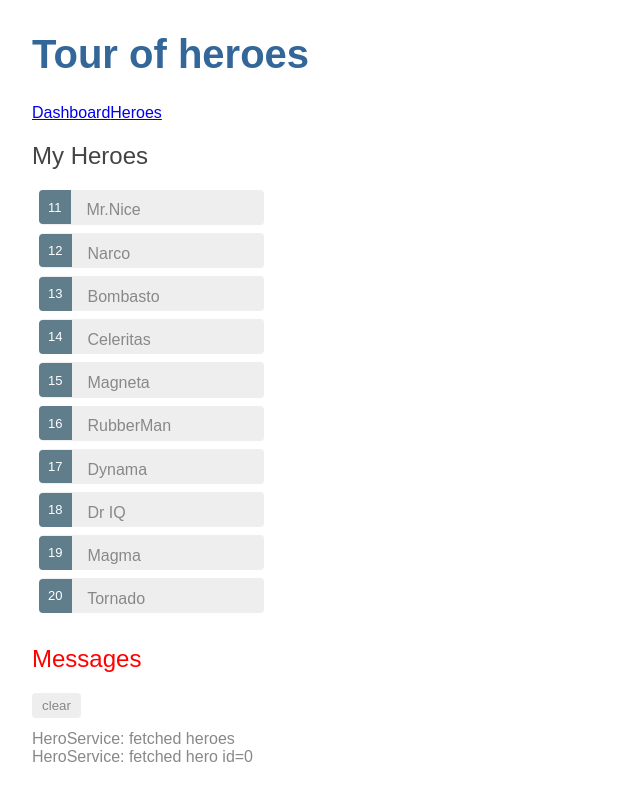
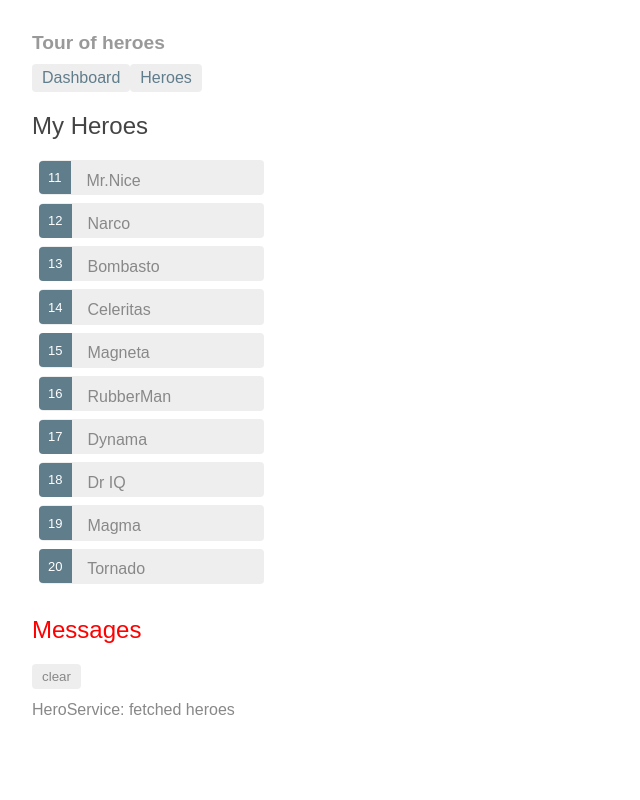
Before and after one commit to keisukeshimoji1007/angular-tour-of-heroes, an Angular app: page /heroes in a window 1280 px wide. Shown: the whole page, without its empty margins (0-640 px from the left). Built offline with nearby package versions, Linux system fonts and the light colour scheme.

Commit message:
upload angular

```diff
--- a/src/app/app.component.css
+++ b/src/app/app.component.css
@@ -0,0 +1,29 @@
+/* AppComponent's private CSS styles */
+h1 {
+    font-size: 1.2em;
+    color: #999;
+    margin-bottom: 0;
+  }
+  h2 {
+    font-size: 2em;
+    margin-top: 0;
+    padding-top: 0;
+  }
+  nav a {
+    padding: 5px 10px;
+    text-decoration: none;
+    margin-top: 10px;
+    display: inline-block;
+    background-color: #eee;
+    border-radius: 4px;
+  }
+  nav a:visited, a:link {
+    color: #607d8b;
+  }
+  nav a:hover {
+    color: #039be5;
+    background-color: #cfd8dc;
+  }
+  nav a.active {
+    color: #039be5;
+  }
--- a/src/app/hero-detail/hero-detail.component.css
+++ b/src/app/hero-detail/hero-detail.component.css
@@ -0,0 +1,30 @@
+/* HeroDetailComponent's private CSS styles */
+label{
+    display: inline-block;
+    width: 3em;
+    margin: .5em 0;
+    color: #607D8B;
+    font-weight: bold;
+}
+input{
+    height: 2em;
+    font-size: 1em;
+    padding-left: .4em;
+}
+button {
+    margin-top: 20px;
+    font-family: Arial;
+    background-color: #eee;
+    border: none;
+    padding: 5px 10px;
+    border-radius: 4px;
+    cursor: pointer; cursor: hand;
+}
+button:hover {
+    background-color: #cfd8dc;
+}
+button:disabled {
+    background-color: #eee;
+    color: #ccc;
+    cursor: auto;
+}
--- a/src/app/hero-detail/hero-detail.component.html
+++ b/src/app/hero-detail/hero-detail.component.html
@@ -3,9 +3,9 @@
   <h2>{{hero.name | uppercase}} Deails</h2>
   <div><span>id: </span>{{hero.id}}</div>
   <div>
-    <button (click)="goBack()">go back</button>
     <label>name:
       <input [(ngModel)]="hero.name" placeholder="name"/>
     </label>
 </div>
+    <button (click)="goBack()">go back</button>
 </div>
--- a/src/app/hero.service.ts
+++ b/src/app/hero.service.ts
@@ -5,8 +5,7 @@ import { HEROES } from './mock-heroes';
 import { MessageService } from './message.service';
 
 @Injectable({
-  providedIn: 'root'
-})
+  providedIn: 'root' })
 export class HeroService {
 
   constructor(private messageService: MessageService) { }
--- a/src/app/heroes/heroes.component.css
+++ b/src/app/heroes/heroes.component.css
@@ -1,8 +1,4 @@
 /* HeroesComponent's private CSS styles */
-.selected{
-    background-color: #CFD8DC !important;
-    color: white;
-}
 .heroes {
     margin: 0 0 2em 0;
     list-style-type: none;
@@ -19,18 +15,20 @@
     height:  1.6em;
     border-radius: 4px;
 }
-.heroes li.selected:hover{
-    background-color:  #BBD8DC !important;
-    color: white;
-}
 .heroes li:hover {
     color: #607D8B;
     background-color: #DDD;
     left: .1em;
 }
-.heroes .text {
-    position: relactive;
-    top: -3px;
+.heroes a{
+    color: #888;
+    text-decoration: none;
+    position: relative;
+    display: block;
+    width: 250px;
+}
+.heroes a:hover{
+    color:#607D8B;
 }
 .heroes .badge{
     display: inline-block;
--- a/src/app/heroes/heroes.component.html
+++ b/src/app/heroes/heroes.component.html
@@ -1,12 +1,10 @@
 <h2>My Heroes</h2>
 
 <ul class="heroes">
-  <li *ngFor="let hero of heroes"
-  [class.selected]="hero === selectedHero"
-  (click)="onSelect(hero)">
+  <li *ngFor="let hero of heroes">
+    <a routerLink="/detail/{{hero.id}}">
     <span class="badge">{{hero.id}}</span>
     {{hero.name}}
+    </a>
   </li>
   </ul>
-
-  <app-hero-detail [hero]="selectedHero"></app-hero-detail>
```
Also changed, not shown: src/app/app-routing.module.ts (+6 -6 lines), src/app/app.module.ts (+9 -12 lines).
